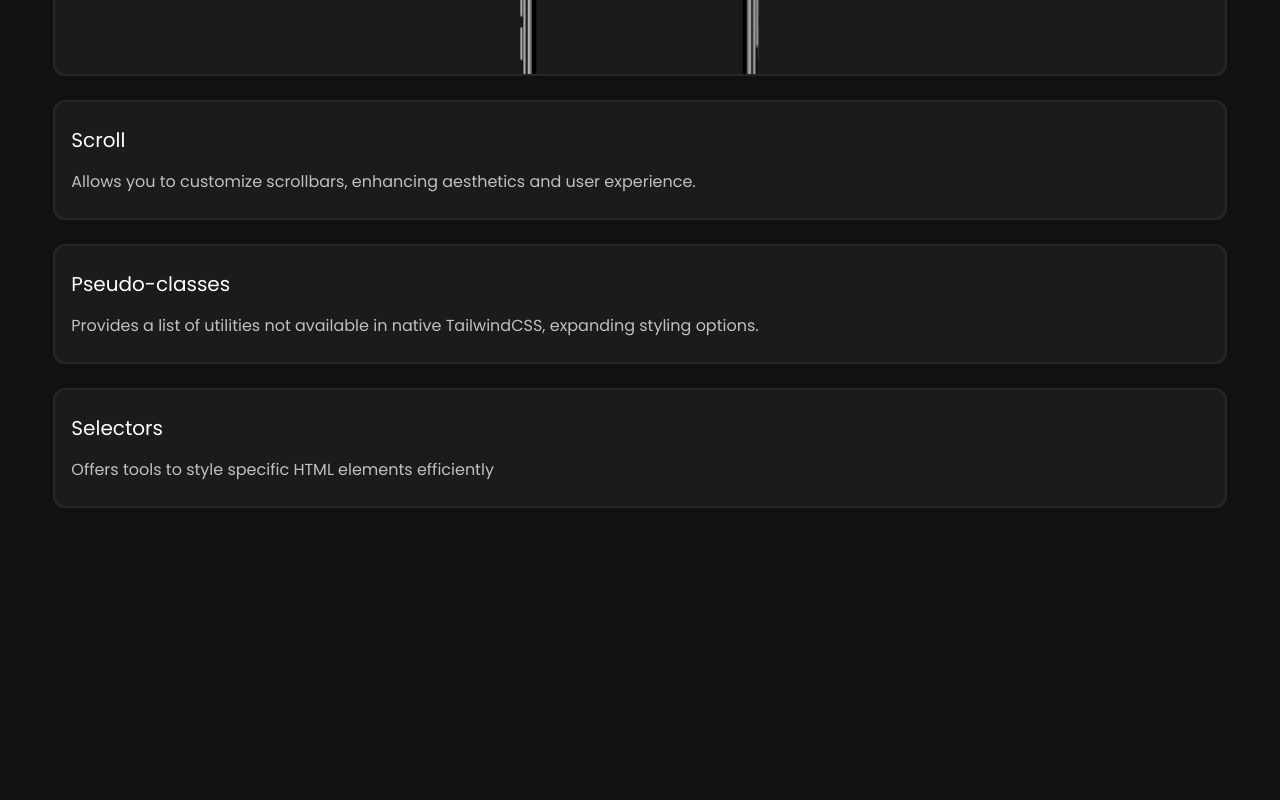
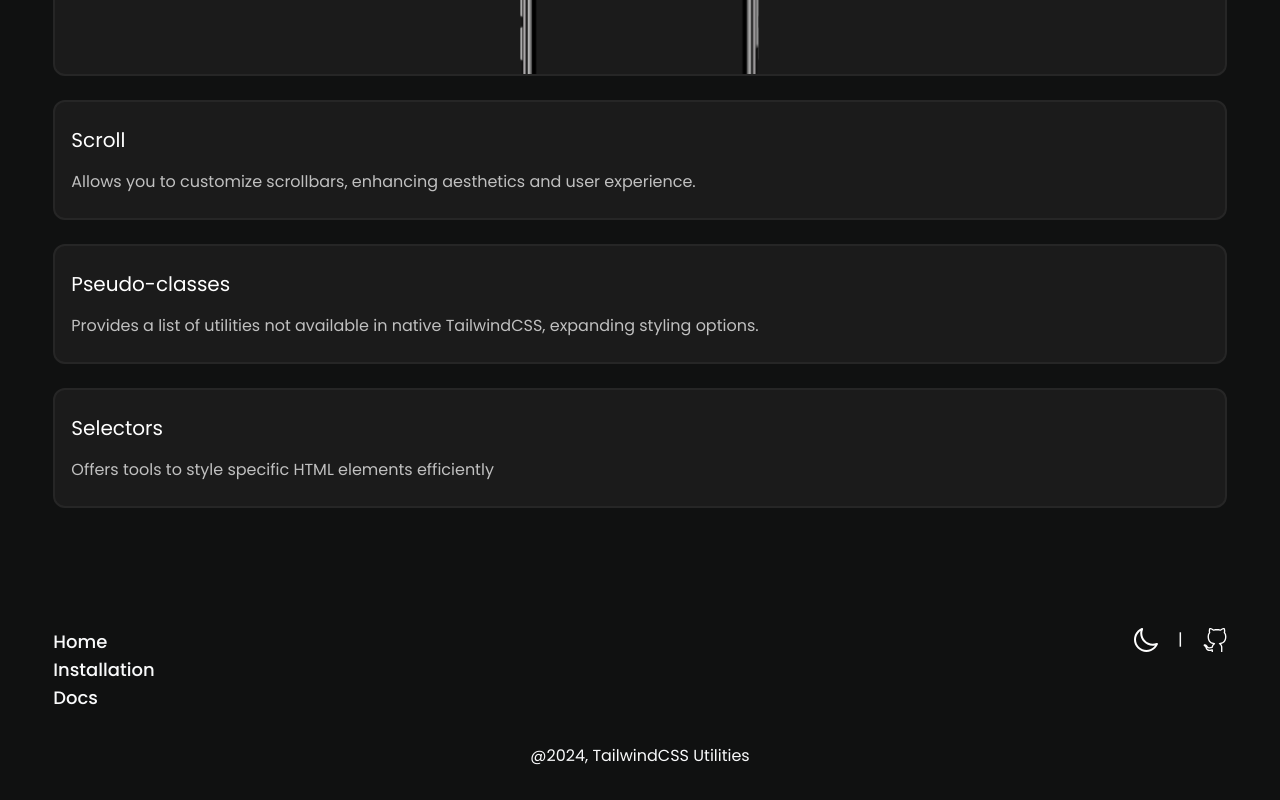
Before and after one commit to halvaradop/tailwindcss-utilities, a Next.js app in the folder app/: page / in a window 1280 px wide. Shown: the part 713-1513 px from the top of the page. Before the commit the page ends 1301 px from the top, so only its background shows below. Built offline with nearby package versions, Linux system fonts and the light colour scheme; what @halvaradop/tailwindcss-utilities would draw is missing.

Commit message:
feat: add footer component+

```diff
--- a/app/src/app/layout.tsx
+++ b/app/src/app/layout.tsx
@@ -3,6 +3,7 @@
 import { LayoutProps } from "@/lib/@types/props";
 import { Header } from "@/ui/header/header";
 import "@/ui/globals.css";
+import { Footer } from "@/ui/footer";
 
 const poppins = Poppins({
     subsets: ["latin"],
@@ -20,6 +21,7 @@
             <body className={`${poppins.className} antialiased overflow-x-hidden bg-black`}>
                 <Header />
                 {children}
+                <Footer />
             </body>
         </html>
     );
--- /dev/null
+++ b/app/src/ui/footer.tsx
@@ -0,0 +1,25 @@
+import Image from "next/image"
+import Link from "next/link"
+import github from "@/assets/github.svg"
+import moon from "@/assets/moon.svg"
+
+export const Footer = () => {
+
+    return (
+        <footer className="pt-10 pb-8">
+            <section className="w-11/12 mx-auto grid grid-cols-2 items-start text-gray-50">
+                <ul className="flex flex-col text-lg font-medium li:my-2">
+                    <li><Link href="/">Home</Link></li>
+                    <li><Link href="/">Installation</Link></li>
+                    <li><Link href="/">Docs</Link></li>
+                </ul>
+                <figure className="ml-auto flex items-center gap-x-5">
+                    <Image src={moon} alt="moon icon" />
+                    <span>|</span>
+                    <Image src={github} alt="github icon" />
+                </figure>
+                <p className="mt-8 col-span-2 text-center">@2024, TailwindCSS Utilities</p>
+            </section>
+        </footer>
+    )
+}
```
Also changed, not shown: app/public/assets/github.svg (added), app/public/assets/moon.svg (added).
